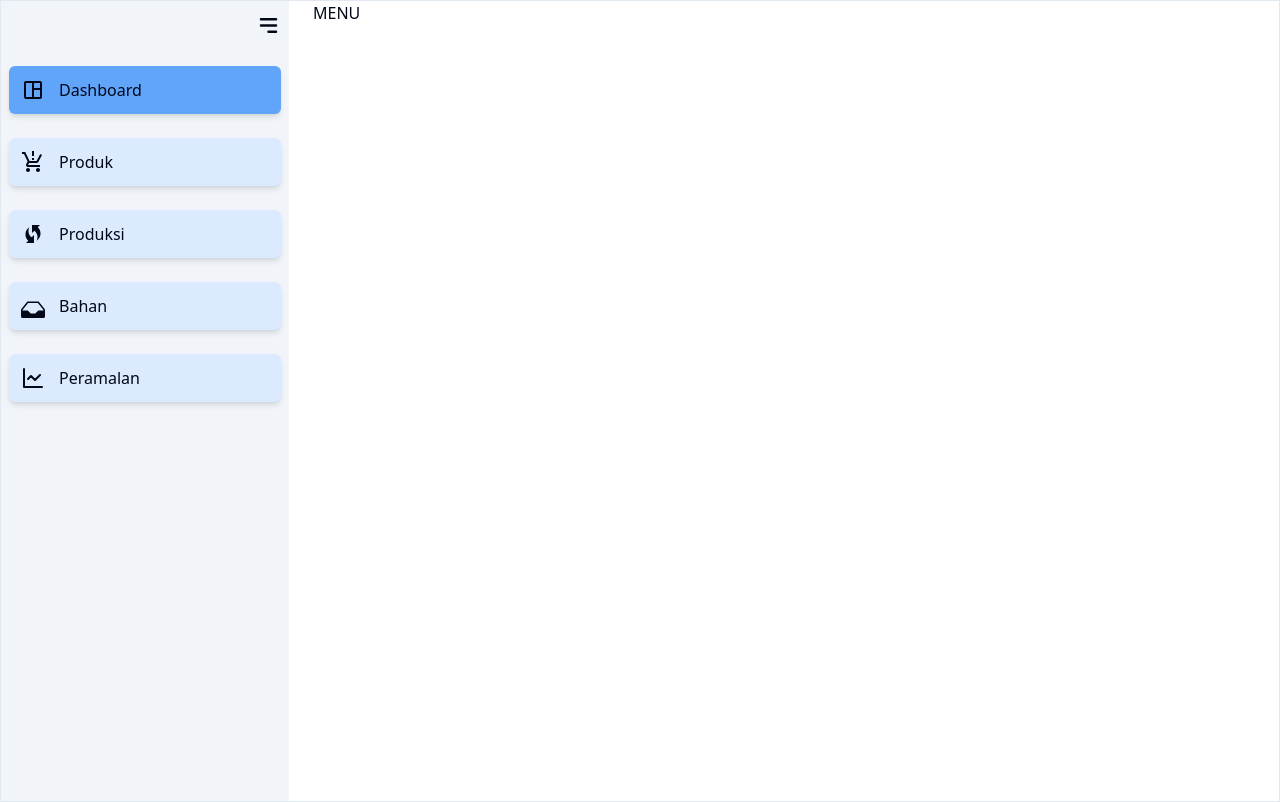
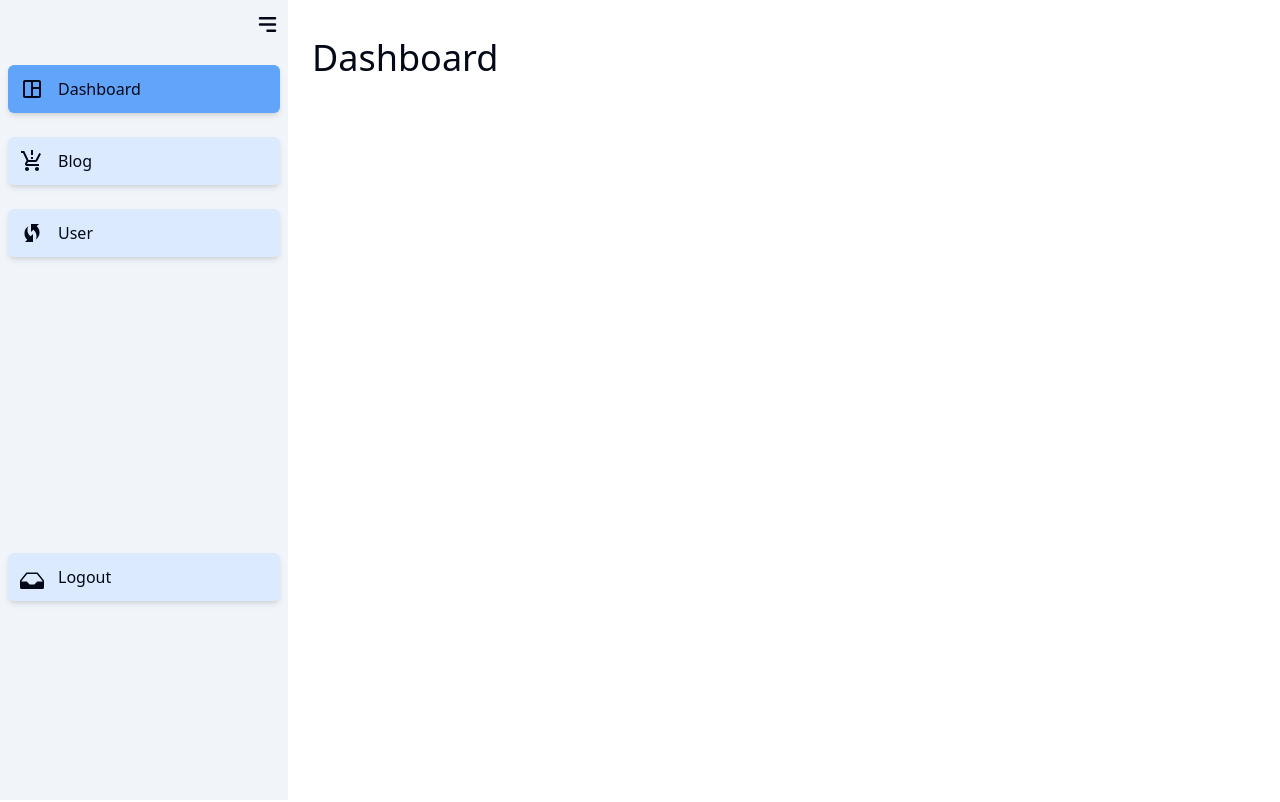
Before and after one commit to ryanardd/nodejs-api-blog, a React (Vite) app in the folder fe/: page / in a window 1280 px wide. Built offline with nearby package versions, Linux system fonts and the light colour scheme.

Commit message:
proggress view menu sidebar

```diff
--- a/fe/src/App.jsx
+++ b/fe/src/App.jsx
@@ -1,36 +1,28 @@
-import { RouterProvider, createBrowserRouter } from "react-router-dom"
+import { BrowserRouter, Routes, Route, RouterProvider, createBrowserRouter } from "react-router-dom"
 import { Login } from "./pages/Login"
 import { Sidebar } from "./components/Sidebar"
+import { Dashboard } from "./pages/dashboard/Dashboard"
+import { Blog } from "./pages/dashboard/Blog"
+import { User } from "./pages/dashboard/User"
+import React from "react"
 
+const App = () => {
+    return (
+        <BrowserRouter>
+            <Routes>
+                <Route path="/login" element={<Login />}></Route>
+            </Routes>
 
-function App() {
+            <Sidebar>
+                <Routes>
+                    <Route path="/" element={<Dashboard />}></Route>
+                    <Route path="/blogs" element={<Blog />}></Route>
+                    <Route path="/user" element={<User />}></Route>
+                </Routes>
+            </Sidebar>
+        </BrowserRouter>
 
-    const Layout = () => {
-        return (
-            // <Login />
-            // <div> this is layout</div>
-            <Sidebar></Sidebar>
-        )
-    }
-
-    const router = createBrowserRouter([
-        {
-            path: "/",
-            element: <Layout />,
-            children: [
-                {
-                    // path: "/",
-                    // element: <Login />,
-                }
-            ]
-        },
-        {
-            path: '/login',
-            element: <Login />
-        }
-    ])
-
-    return < RouterProvider router={router} ></RouterProvider>
+    )
 }
 
 export default App
--- a/fe/src/components/Sidebar.jsx
+++ b/fe/src/components/Sidebar.jsx
@@ -1,18 +1,17 @@
-import { Link } from "react-router-dom"
+import { Link, NavLink } from "react-router-dom"
 import { HiMenuAlt3 } from "react-icons/hi";
 import { MdOutlineSpaceDashboard, MdOutlineProductionQuantityLimits, MdOutlineWifiProtectedSetup } from "react-icons/md";
 import { ImDrawer2 } from "react-icons/im";
 import { LuLineChart } from "react-icons/lu";
 import React, { useState } from "react";
 
-export const Sidebar = () => {
+export const Sidebar = ({ children }) => {
 
     const menus = [
-        { name: "Dashboard", link: '/', icon: MdOutlineSpaceDashboard },
-        { name: "Produk", link: '/', icon: MdOutlineProductionQuantityLimits },
-        { name: "Produksi", link: '/', icon: MdOutlineWifiProtectedSetup },
-        { name: "Bahan", link: '/', icon: ImDrawer2 },
-        { name: "Peramalan", link: '/', icon: LuLineChart },
+        { name: "Dashboard", path: '/', icon: MdOutlineSpaceDashboard },
+        { name: "Blog", path: '/blogs', icon: MdOutlineProductionQuantityLimits },
+        { name: "User", path: '/user', icon: MdOutlineWifiProtectedSetup },
+        { name: "Logout", path: '/logout', icon: ImDrawer2, margin: "true" },
     ]
 
     const [open, setOpen] = useState(true)
@@ -21,10 +20,9 @@ export const Sidebar = () => {
     const handleTabClick = (index) => {
         setClick(index);
     };
-    console.log(click)
 
     return (
-        <section className="border flex gap-6">
+        <section className="flex gap-6">
             <div className={`bg-slate-100 min-h-screen px-2 ${open ? 'w-72' : 'w-16 '} duration-700`}>
                 <div className={`flex justify-end py-3 ${open ? '' : ' -translate-x-2 '}`}>
                     <HiMenuAlt3 size={25} className="cursor-pointer" onClick={() => setOpen(!open)}></HiMenuAlt3>
@@ -32,9 +30,9 @@ export const Sidebar = () => {
                 <div className="flex gap-6 flex-col mt-4">
                     {
                         menus.map((menu, i) => (
-                            <Link to={menu.link} key={i}
+                            <Link to={menu.path} key={i}
                                 onClick={() => handleTabClick(i)}
-                                className={`${click === i ? "bg-blue-400" : ""} flex items-center gap-3.5  font-medium rounded-md ${open ? 'bg-blue-100 shadow-md p-3' : 'bg-none '} hover:bg-blue-400 `}>
+                                className={`${menu?.margin && 'mt-[100%]'} ${click === i ? "bg-blue-400" : ""} flex items-center gap-3.5  font-medium rounded-md ${open ? 'bg-blue-100 shadow-md p-3' : 'bg-none '} hover:bg-blue-400 `}>
                                 <div className={` ${open ? '' : ' rounded-md p-3 hover:bg-blue-400'} ${click === i ? "bg-blue-400" : ""}`}>{React.createElement(menu.icon, { size: "24" })}</div>
                                 <h1 className={`${!open && 'translate-x-7 opacity-0 overflow-hidden duration-500'}`}>{menu.name}</h1>
                             </Link>
@@ -42,8 +40,8 @@ export const Sidebar = () => {
                     }
                 </div>
             </div>
-            <div>
-                MENU
+            <div className="w-[75%] mt-[3%]">
+                {children}
             </div>
         </section>
     )
--- /dev/null
+++ b/fe/src/pages/dashboard/Blog.jsx
@@ -0,0 +1,9 @@
+export const Blog = () => {
+    return (
+        <section className="">
+            <div className="">
+                <h1 className="text-4xl">Blog</h1>
+            </div>
+        </section>
+    )
+}
--- /dev/null
+++ b/fe/src/pages/dashboard/Dashboard.jsx
@@ -0,0 +1,11 @@
+const Dashboard = () => {
+    return (
+        <section className="">
+            <div className="">
+                <h1 className="text-4xl">Dashboard</h1>
+            </div>
+        </section>
+    )
+}
+
+export { Dashboard }
--- /dev/null
+++ b/fe/src/pages/dashboard/User.jsx
@@ -0,0 +1,9 @@
+export const User = () => {
+    return (
+        <section className="">
+            <div className="">
+                <h1 className="text-4xl">User</h1>
+            </div>
+        </section>
+    )
+}
```
